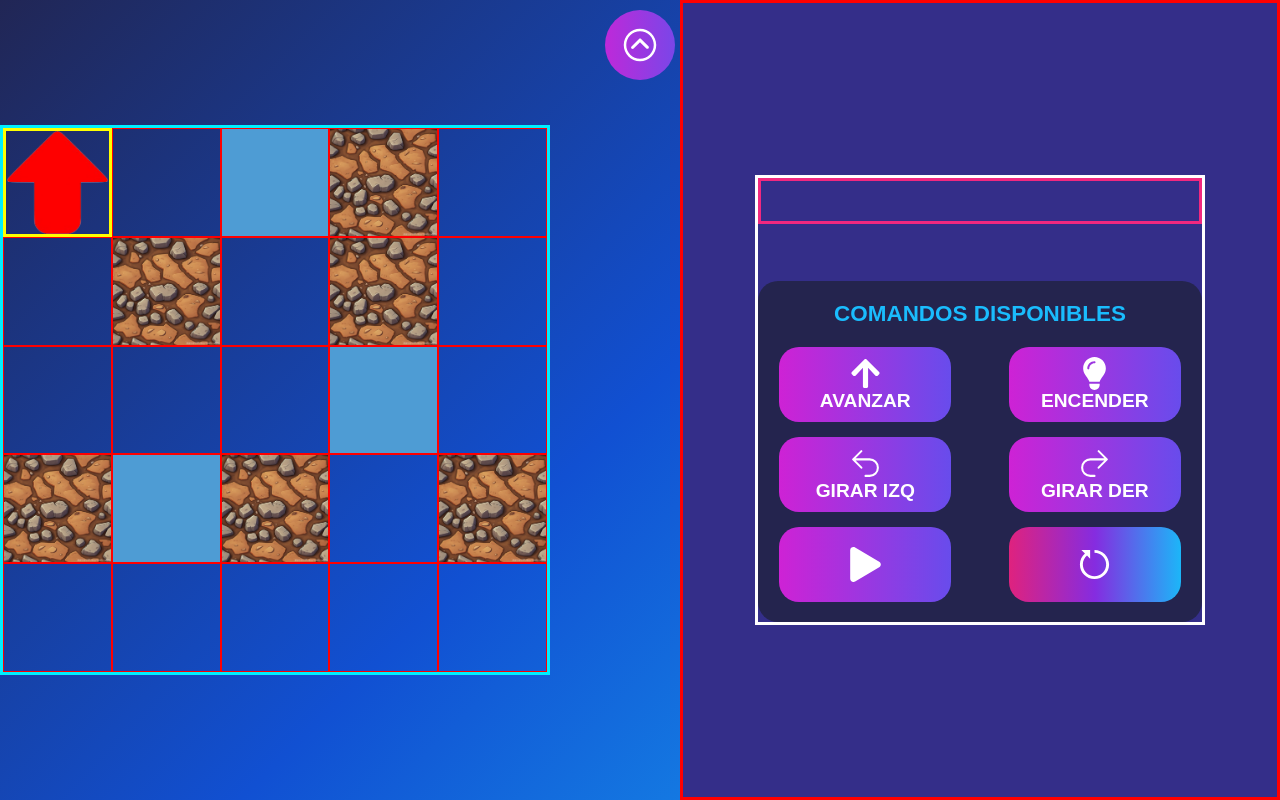
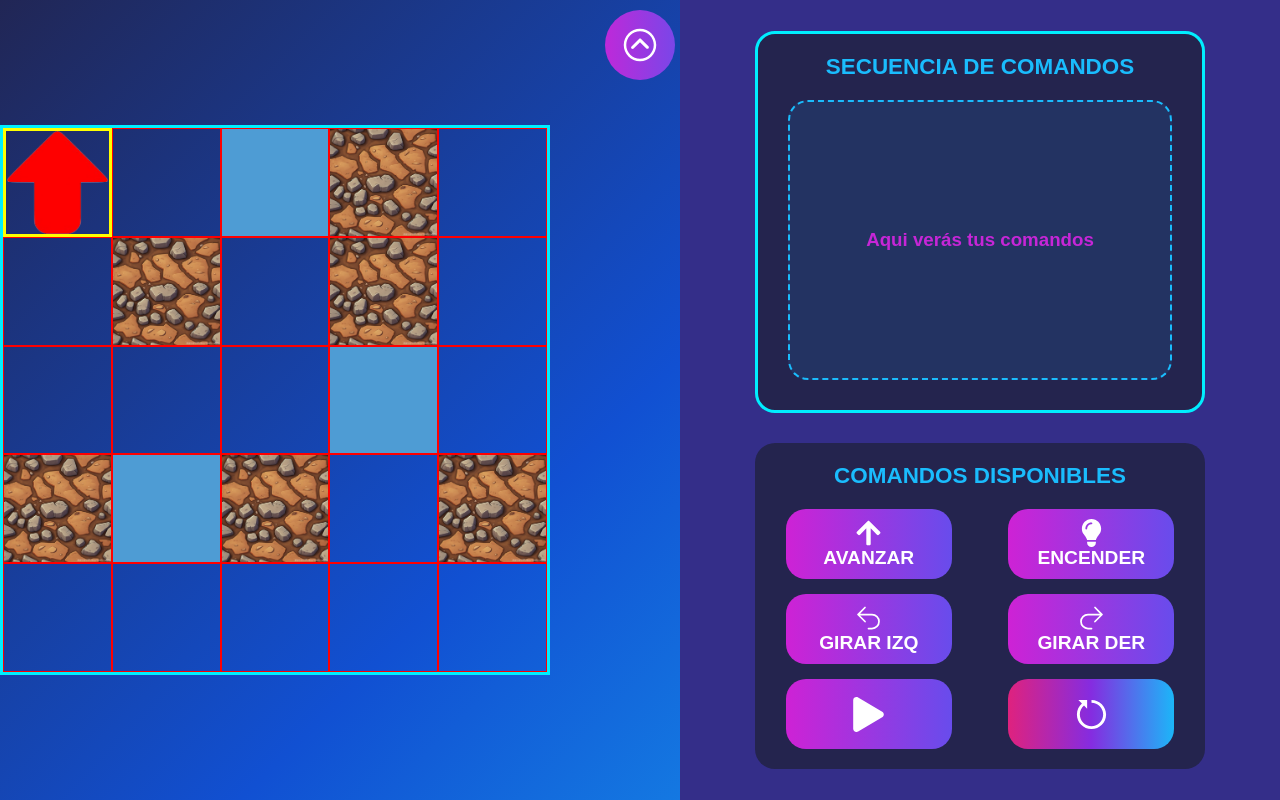
Before and after one commit to SEVERNASTER/LightBot-Clone-2D, a React (Vite) app: page / in a window 1280 px wide. Built offline with nearby package versions, Linux system fonts and the light colour scheme; a web font is replaced by a local one.

Commit message:
se rediseño el contenedor donde el usuario ve sus comandos

```diff
--- a/src/components/Button.css
+++ b/src/components/Button.css
@@ -2,7 +2,7 @@
     /* height: 70px; */
     position: relative;
     /* width: 70px; */
-    height: 75px;
+    height: 70px;
     width: 80%;
     background-color: transparent;
     border: none;
--- a/src/components/Panel.css
+++ b/src/components/Panel.css
@@ -5,7 +5,7 @@
     flex-direction: column;
     margin-top: auto;
     gap: 20px;
-    padding: 20px 0;
+    padding: 20px 10px;
     background-color: #24244E;
     border-radius: 20px;
 }
@@ -121,7 +121,7 @@
 
 
 .panel-contenedor {
-    border: solid red;
+    /* border: solid red; */
     height: 100vh;
     width: min(600px, 100%);
     display: flex;
@@ -133,18 +133,36 @@
 
 
 .panel-principal {
-    border: solid #fff;
+    /* border: solid #fff; */
     /* height: 550px; */
     width: min(450px, 100%);
     aspect-ratio: 1 / 1;
     display: flex;
     flex-direction: column;
     /* justify-content: center; */
-    gap: 10px;
+    gap: 30px;
+}
+
+.secuencia-contenedor {
+    border: solid #0ef;
+    background-color: #24244E;
+    border-radius: 20px;
+    padding: 0 30px;
+}
+
+.secuencia-titulo {
+    display: flex;
+    justify-content: center;
+    align-items: center;
+    font-size: 1.2rem;
+    color: #1ABCFD;
+    padding: 20px;
 }
 
 .comandos-contenedor {
-    border: solid #F1287F;
+    border: dashed 2px #1ABCFD;
+    border-radius: 20px;
+    height: 280px;
     width: 100%;
     max-height: 350px;
     display: flex;
@@ -153,7 +171,23 @@
     padding: 20px 20px;
     justify-content: center;
     gap: 15px;
+    margin-bottom: 30px;
+    background-color: #233362;
 }
+
+.sin-comandos {
+    margin: auto;
+    color: #C626D7;
+    text-align: center;
+}
+
+
+
+
+
+
+
+
 
 .boton-reiniciar {
     color: #fff;
@@ -184,6 +218,7 @@
 
 .boton-limpiar {
     width: 70px;
+    height: 70px;
     aspect-ratio: 1 / 1;
     border-radius: 20px;
     font-size: 35px;
--- a/src/components/Panel.jsx
+++ b/src/components/Panel.jsx
@@ -91,8 +91,15 @@ function Panel({ ejecutando, jugar, setSecuencia, secuencia, avanzar, girarDer,
         <div className="panel-contenedor">
 
             <div className="panel-principal" >
-
+                <div className="secuencia-contenedor">
+                    <div className="secuencia-titulo">
+                        <h3>SECUENCIA DE COMANDOS</h3>
+                    </div>
                     <div className="comandos-contenedor" >
+                        {
+                            comandos.length === 0 &&
+                            <h3 className='sin-comandos'>Aqui verás tus comandos</h3>
+                        }
                         {
                             comandos.length > 0 &&
                             <button className={`boton-limpiar ${!puedeEditar ? 'inhabilitar' : ''}`}
@@ -121,6 +128,7 @@ function Panel({ ejecutando, jugar, setSecuencia, secuencia, avanzar, girarDer,
                                 />
                             })
                         }
+                    </div>
                 </div>
 
                 <div className="comandos-disponibles">
```
Lines whose indentation alone changed are shown as unchanged.
